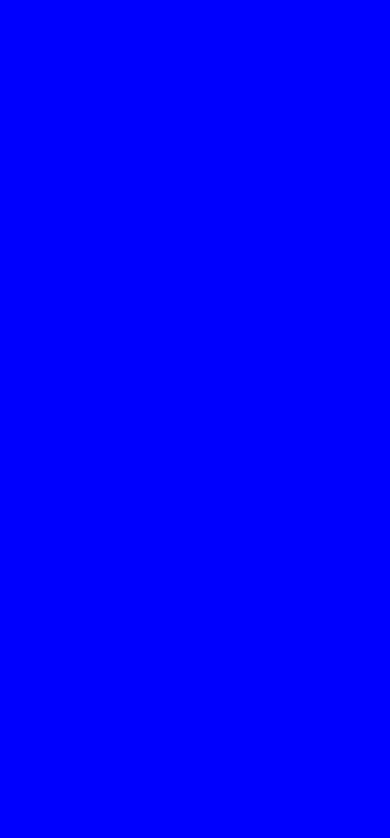
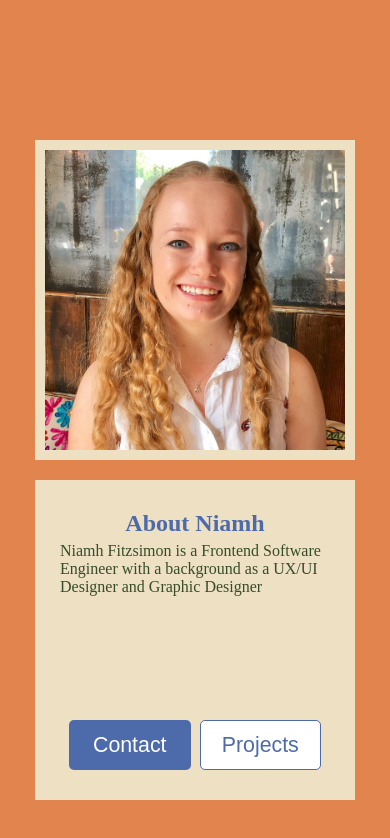
Before and after one commit to nfitzsimon/portfolio-project, a plain HTML site: page index.html in a window 390 px wide. Drawn offline with nearby package versions, Linux system fonts and the light colour scheme; files that its build step writes are made by us from their sources.

Commit message:
feat: Create and style banner

```diff
--- a/index.html
+++ b/index.html
@@ -2,21 +2,31 @@
 <html lang="en">
 
 <head>
-  <title>Portfolio</title>
-  <link rel="stylesheet" href="../dist/main.css">
-  <meta name="viewport" content="width=device-width, initial-scale=1">
-  <link rel="preconnect" href="https://fonts.googleapis.com">
-  <link rel="preconnect" href="https://fonts.gstatic.com" crossorigin>
-  <link
-    href="https://fonts.googleapis.com/css2?family=Lato:ital,wght@0,100;0,300;0,400;0,700;0,900;1,100;1,300;1,400;1,700;1,900&display=swap"
-    rel="stylesheet">
+  <meta charset="utf-8" />
+  <title>Niamh Fitzsimon Portfolio</title>
+  <link rel="stylesheet" href="dist/main.css" />
+  <meta name="viewport" content="width=device-width, initial-scale=1.0">
+
 </head>
 
 <body id="body">
   <header class="header">
   </header>
   <main id="main">
-    <section id="bio" class="bio">
+    <section class="banner banner__small">
+      <img class="headshot" src="images/headshot.jpeg" alt="Woman with curly blond hair and blue eyes">
+      <div class="intro">
+        <div class="content">
+          <h2>About Niamh</h2>
+          <p class="intro-text">Niamh Fitzsimon is a Frontend Software Engineer with a background as a UX/UI Designer
+            and
+            Graphic Designer</p>
+        </div>
+        <div class="button-container">
+          <button class="button__primary button">Contact</button>
+          <button class="button__secondary button">Projects</button>
+        </div>
+      </div>
     </section>
     <section id="latest-projects" class="latest-projects">
     </section>
--- a/scss/base/base.scss
+++ b/scss/base/base.scss
@@ -3,7 +3,7 @@
 
 body {
   margin: 0;
-  background-color: blue;
+  background-color: $accent-color;
   justify-items: center;
   width: 100vw;
 }
--- a/scss/blocks/_banner.scss
+++ b/scss/blocks/_banner.scss
@@ -0,0 +1,91 @@
+@use '../utils/variables' as *;
+@use '../utils/mixins' as *;
+
+@media screen and (max-width: 769px) {
+  .banner.banner__small {
+    @include flex(column, unset, center);
+    align-items: center;
+
+    .headshot {
+      margin-bottom: 20px;
+      max-width: 320px;
+      width: 95vw;
+    }
+
+    .intro {
+      max-width: 320px;
+      max-height: 320px;
+      height: 95vw;
+      width: 95vw;
+    }
+  }
+}
+
+.banner {
+  @include flex(row, space-evenly);
+  padding: 20px 0px;
+  width: 100vw;
+  margin-top: 120px;
+
+  .headshot {
+    width: 320px;
+    border: 10px solid $base-color;
+  }
+
+  .intro {
+    @include flex(column, space-between);
+    width: 350px;
+    background-color: $base-color;
+    padding: 30px 25px;
+    color: $secondary-color;
+
+    .intro-text {
+      flex-grow: 2;
+      margin-top: 5px;
+    }
+
+    h2 {
+      text-align: center;
+      color: $primary-color;
+    }
+
+    .button-container {
+      @include flex(row, space-evenly);
+      width: 100%;
+
+
+      .button {
+        width: 45%;
+        height: 50px;
+        font-size: 16pt;
+        border-radius: 5px;
+        border-style: none;
+
+        &__primary {
+          background-color: $primary-color;
+          color: white;
+
+          &:hover {
+            background-color: lighten($primary-color, 10%);
+            -webkit-transition: background-color 500ms linear;
+            -ms-transition: background-color 500ms linear;
+            transition: background-color 500ms linear;
+          }
+        }
+
+        &__secondary {
+          background-color: white;
+          color: $primary-color;
+          border: 1px solid $primary-color;
+
+          &:hover {
+            background-color: darken(white, 10%);
+            -webkit-transition: background-color 500ms linear;
+            -ms-transition: background-color 500ms linear;
+            transition: background-color 500ms linear;
+          }
+        }
+      }
+    }
+  }
+}
--- a/scss/utils/_mixins.scss
+++ b/scss/utils/_mixins.scss
@@ -0,0 +1,6 @@
+@mixin flex($direction: row, $justification: unset, $alignment: unset) {
+  display: flex;
+  flex-direction: $direction;
+  justify-content: $justification;
+  align-items: $alignment;
+}
--- a/scss/utils/_variables.scss
+++ b/scss/utils/_variables.scss
@@ -0,0 +1,5 @@
+$primary-color: #4D6AAA;
+$secondary-color: #374C2A;
+$secondary-color-transparent: #374C2A80;
+$accent-color: #E2844E;
+$base-color: #EDE0C3;
```
Also changed, not shown: dist/base.css, dist/blocks.css, images/headshot.jpeg (added), images/logo.png (added), images/logo_white.png (added).
